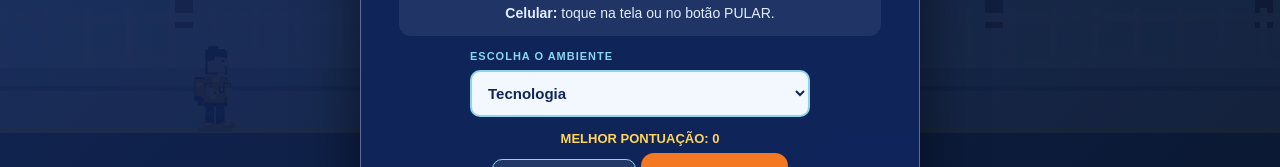
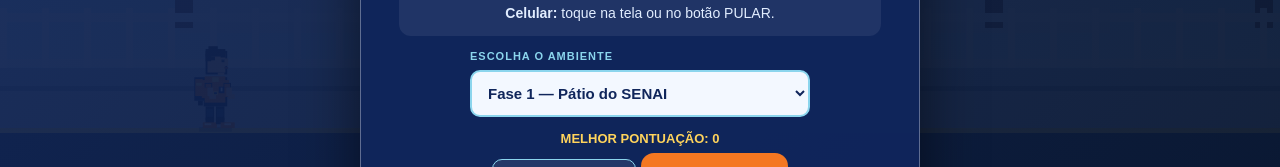
Before and after one commit to jean179-png/Jogo-correai, a plain HTML site: page index.html in a window 1280 px wide. Shown: the part 467-634 px from the top of the page. Drawn offline with Linux system fonts and the light colour scheme.

Commit message:
Label first environment as SENAI Phase 1 campus

```diff
--- a/index.html
+++ b/index.html
@@ -26,7 +26,7 @@
         <h1>ONDA DE <span>APRENDIZES</span></h1>
         <p>A turma corre em formação maior, com pista em perspectiva, sensação de velocidade e reações visuais a impactos e aterrissagens.</p>
         <p class="instructions"><b>Equipe:</b> recrute aprendizes e conduza uma horda de até 110 personagens visíveis. Salte obstáculos, vença chefes e escolha rotas.<br><br><b>Computador:</b> Espaço, ↑ ou clique para pular.<br><b>Celular:</b> toque na tela ou no botão PULAR.</p>
-        <div class="menu-options"><label for="environment-select">ESCOLHA O AMBIENTE</label><select id="environment-select"><option value="0">Tecnologia</option><option value="1">Administração</option><option value="2">Eletrônica</option><option value="3">Informática</option><option value="4">TI e Redes</option><option value="5">Hardware</option><option value="6">Laboratório</option></select></div>
+        <div class="menu-options"><label for="environment-select">ESCOLHA O AMBIENTE</label><select id="environment-select"><option value="0">Fase 1 — Pátio do SENAI</option><option value="1">Administração</option><option value="2">Eletrônica</option><option value="3">Informática</option><option value="4">TI e Redes</option><option value="5">Hardware</option><option value="6">Laboratório</option></select></div>
         <p class="record-line">MELHOR PONTUAÇÃO: <span id="best-score">0</span></p>
         <button id="sound-toggle" class="secondary">🔊 SOM: LIGADO</button>
         <button id="start" class="primary">COMEÇAR</button>
```
